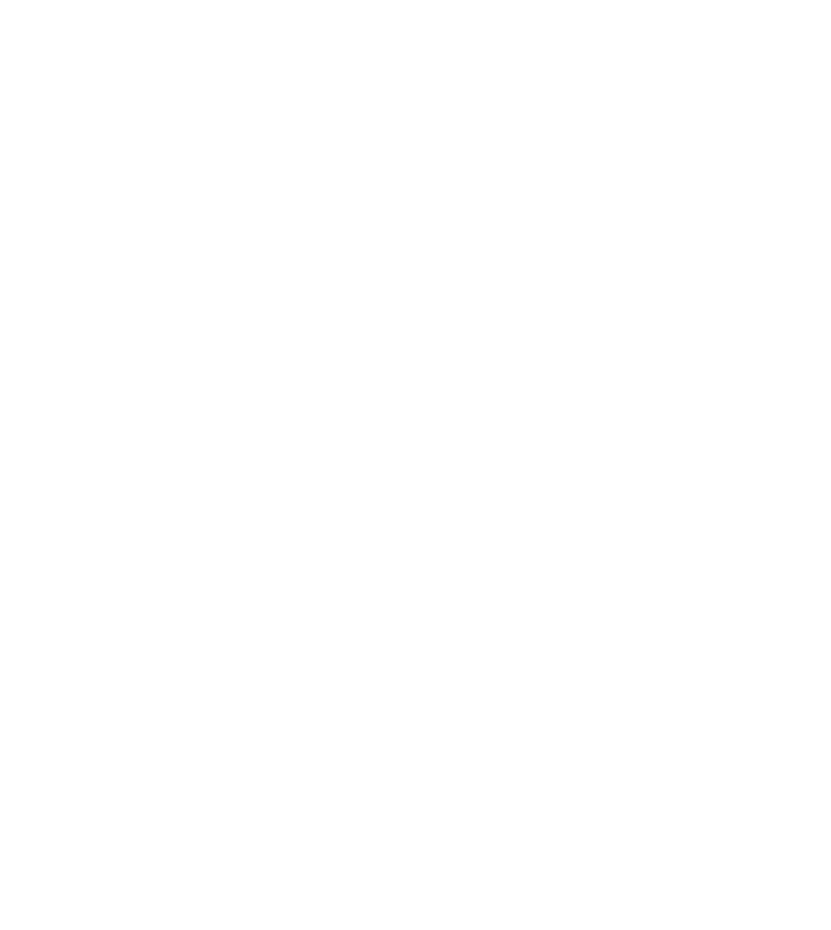
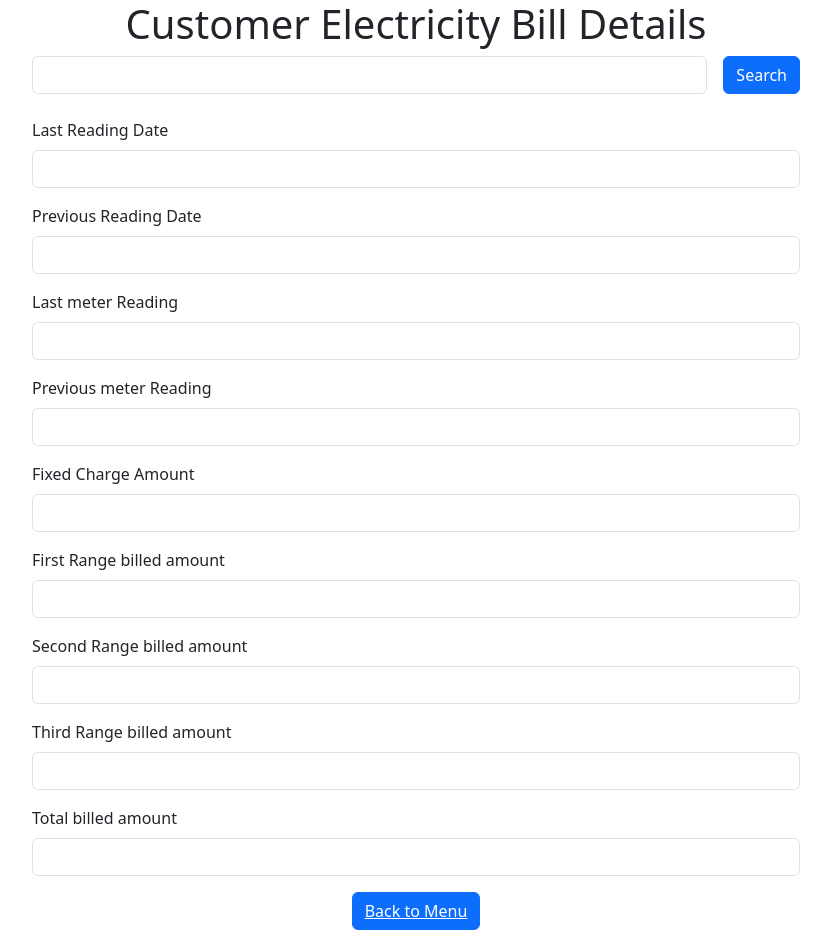
Before and after one commit to DVD-projects/simple-meter-reading-app, a website: page front-end/customer.html in a window 1280 px wide. Shown: the whole page, without its empty margins (224-1055 px from the left). Before the commit the page ends 800 px from the top, so only its background shows below. Drawn offline with nearby package versions, Linux system fonts and the light colour scheme.

Commit message:
UI for customers is created.

```diff
--- /dev/null
+++ b/front-end/css/customer.css
@@ -0,0 +1,7 @@
+#container{
+    width: 60%;
+    height: 90%;
+}
+#btn-back a{
+    color: white;
+}
--- a/front-end/customer.html
+++ b/front-end/customer.html
@@ -1,10 +1,68 @@
-<!DOCTYPE html>
+<!doctype html>
 <html lang="en">
 <head>
     <meta charset="UTF-8">
-    <title>Title</title>
+    <meta name="viewport"
+          content="width=device-width, user-scalable=no, initial-scale=1.0, maximum-scale=1.0, minimum-scale=1.0">
+    <meta http-equiv="X-UA-Compatible" content="ie=edge">
+    <title>Customer</title>
+    <link rel="stylesheet" href="node_modules/bootstrap/dist/css/bootstrap.min.css">
+    <link rel="stylesheet" href="css/customer.css">
+    <script defer src="node_modules/jquery/dist/jquery.min.js"></script>
+    <script defer src="node_modules/bootstrap/dist/js/bootstrap.min.js"></script>
+    <script type="module" src="js/main.js"></script>
+    <script type="module" src="js/customer.js"></script>
 </head>
 <body>
-
+<header>
+    <h1 class="text-center">Customer Electricity Bill Details</h1>
+</header>
+<main class="d-flex flex-column align-items-center justify-content-center">
+    <div id="container">
+        <div class="d-flex gap-3 mb-4">
+            <input type="text" id="txt-search" class="form-control text-center">
+            <button id="btn-search" class="btn btn-primary">Search</button>
+        </div>
+        <div class="mb-3">
+            <label for="txt-last-date" class="form-label">Last Reading Date</label>
+            <input type="text" id="txt-last-date" class="form-control text-center">
+        </div>
+        <div class="mb-3">
+            <label for="txt-previous-date" class="form-label">Previous Reading Date</label>
+            <input type="text" id="txt-previous-date" class="form-control text-center">
+        </div>
+        <div class="mb-3">
+            <label for="txt-last-reading" class="form-label">Last meter Reading</label>
+            <input type="text" id="txt-last-reading" class="form-control text-center">
+        </div>
+        <div class="mb-3">
+            <label for="txt-previous-reading" class="form-label">Previous meter Reading</label>
+            <input type="text" id="txt-previous-reading" class="form-control text-center">
+        </div>
+        <div class="mb-3">
+            <label for="txt-fixed-charge" class="form-label">Fixed Charge Amount</label>
+            <input type="text" id="txt-fixed-charge" class="form-control text-center">
+        </div>
+        <div class="mb-3">
+            <label for="txt-first-range" class="form-label">First Range billed amount</label>
+            <input type="text" id="txt-first-range" class="form-control text-center">
+        </div>
+        <div class="mb-3">
+            <label for="txt-second-range" class="form-label">Second Range billed amount</label>
+            <input type="text" id="txt-second-range" class="form-control text-center">
+        </div>
+        <div class="mb-3">
+            <label for="txt-third-range" class="form-label">Third Range billed amount</label>
+            <input type="text" id="txt-third-range" class="form-control text-center">
+        </div>
+        <div class="mb-3">
+            <label for="txt-total" class="form-label">Total billed amount</label>
+            <input type="text" id="txt-total" class="form-control text-center">
+        </div>
+        <div class="d-flex justify-content-center">
+            <button id="btn-back" class="btn btn-primary"><a href="index.html" class="">Back to Menu</a></button>
+        </div>
+    </div>
+</main>
 </body>
 </html>
```
